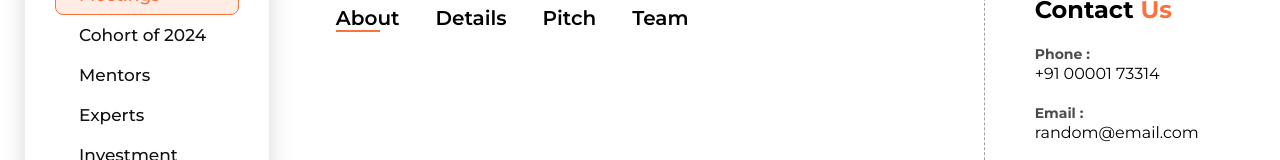
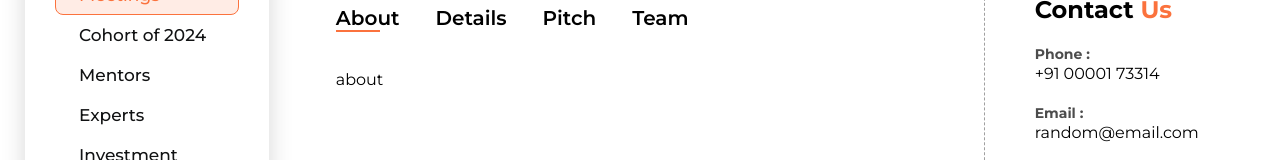
Before and after one commit to dvm-bitspilani/cel-conquest-2024, a React (Vite) app: page /dashboard/startup-profile in a window 1280 px wide. Shown: the part 301-461 px from the top of the page. Built offline with nearby package versions, Linux system fonts and the light colour scheme.

Commit message:
feat: added components

```diff
--- /dev/null
+++ b/src/components/Startups/About/About.jsx
@@ -0,0 +1,5 @@
+export default function About() {
+    return(
+        <div>about</div>
+    )
+}
--- /dev/null
+++ b/src/components/Startups/Details/Details.jsx
@@ -0,0 +1,5 @@
+export default function Details() {
+    return(
+        <div>details</div>
+    )
+}
--- /dev/null
+++ b/src/components/Startups/Pitch/Pitch.jsx
@@ -0,0 +1,5 @@
+export default function Pitch() {
+    return(
+        <div>pitch</div>
+    )
+}
--- a/src/components/Startups/StartupProfileHeader/StartupProfileHeader.jsx
+++ b/src/components/Startups/StartupProfileHeader/StartupProfileHeader.jsx
@@ -2,6 +2,10 @@ import { useState } from "react";
 import * as styles from "./StartupProfileHeader.module.scss";
 import StartupProfileContact from "../StartupProfileContact/StartupProfileContact"
 import ProfileButton from "../ProfileButton/ProfileButton";
+import About from "../About/About";
+import Team from "../Team/Team";
+import Details from "../Details/Details";
+import Pitch from "../Pitch/Pitch";
 
 const dummyContact = {
     phone: "+91 00001 73314",
@@ -9,6 +13,13 @@ const dummyContact = {
     website: "bits-dvm.org",
     twitter: "https://x.com",
     linkedin: "https://linkedin.com",
+}
+
+const profileInfo = {
+    about: <About />,
+    details: <Details />,
+    pitch: <Pitch />,
+    team: <Team />,
 }
 
 export default function StartupProfileHeader({ img, name, desc, location }) {
@@ -43,6 +54,9 @@ export default function StartupProfileHeader({ img, name, desc, location }) {
                         <ProfileButton isSelected={selectedTopic === 'team'}
                             onSelect={() => handleSelect('team')}>Team</ProfileButton>
                     </div>
+                    <div className={styles.profileInfoContainer}>
+                        {profileInfo[selectedTopic]}
+                    </div>
                 </div>
                 <div className={styles.contact}>
                     <div className={styles.buttonContainer}>
@@ -55,7 +69,7 @@ export default function StartupProfileHeader({ img, name, desc, location }) {
                                     <circle cx="20" cy="20" r="14.5" stroke="black" />
                                 </g>
                                 <defs>
-                                    <filter id="filter0_d_1266_2323" x="0" y="0" width="40" height="40" filterUnits="userSpaceOnUse" color-interpolation-filters="sRGB">
+                                    <filter id="filter0_d_1266_2323" x="0" y="0" width="40" height="40" filterUnits="userSpaceOnUse" colorInterpolationFilters="sRGB">
                                         <feFlood floodOpacity="0" result="BackgroundImageFix" />
                                         <feColorMatrix in="SourceAlpha" type="matrix" values="0 0 0 0 0 0 0 0 0 0 0 0 0 0 0 0 0 0 127 0" result="hardAlpha" />
                                         <feOffset />
--- a/src/components/Startups/StartupProfileHeader/StartupProfileHeader.module.scss
+++ b/src/components/Startups/StartupProfileHeader/StartupProfileHeader.module.scss
@@ -71,33 +71,12 @@
             gap: 36px;
             position: relative;
             left: 6%;
+        }
 
-            .profileButton {
-                color: #000;
-                font-family: Montserrat;
-                font-size: 20px;
-                font-style: normal;
-                font-weight: 600;
-                line-height: normal;
-
-                a {
-                    position: relative;
-                    cursor: pointer;
-                    &::after {
-                        content: "";
-                        width: 0px;
-                        height: 2px;
-                        background: #fb723d;
-                        position: absolute;
-                        left: 0;
-                        bottom: -2px;
-                        transition: width 100ms linear;
-                    }
-                    &:hover::after{
-                        width: 50%;
-                    }
-                }
-            }
+        .profileInfoContainer{
+            position: relative;
+            top: 40px;
+            left: 6%;
         }
     }
 
--- /dev/null
+++ b/src/components/Startups/Team/Team.jsx
@@ -0,0 +1,5 @@
+export default function team() {
+    return(
+        <div>team</div>
+    )
+}
```
Also changed, not shown: src/components/Startups/About/About.module.scss (added), src/components/Startups/Details/Details.module.scss (added), src/components/Startups/Pitch/Pitch.module.scss (added), src/components/Startups/Team/Team.module.scss (added).
